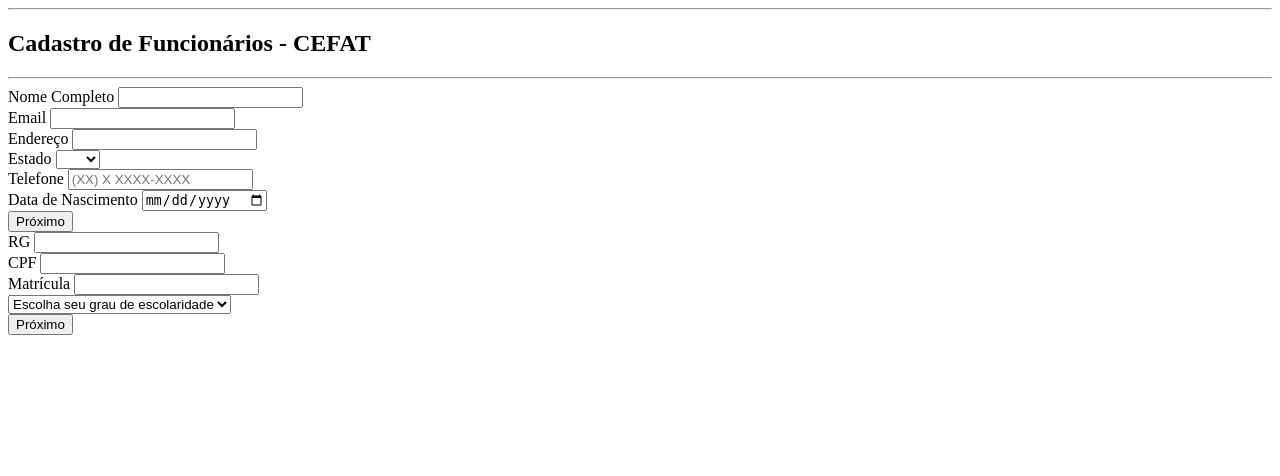
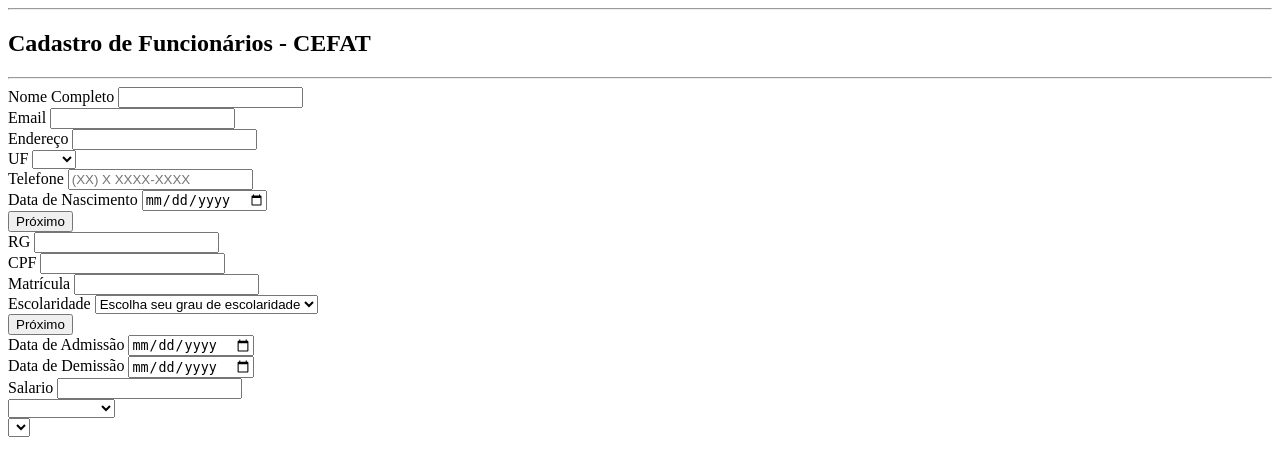
Before and after one commit to claudiojbf/squad2, a Django app: template templates/funcionarios/cadastro-funcionarios.html in a window 1280 px wide. Shown: the top 476 px of the page. Run offline with Django 4.2, Linux system fonts and the light colour scheme; the template is opened without the code that fills it, so the values that code supplies are empty.

Commit message:
Alterando select do estado Criando label do campo de escolaridade Criando o step 3 do formulário

```diff
--- a/templates/funcionarios/cadastro-funcionarios.html
+++ b/templates/funcionarios/cadastro-funcionarios.html
@@ -30,8 +30,8 @@
                 <input id="endereço" name="endereço" class="form-control cadastro-input" type="text" required>
             </div>
 
-            <label for="estado">Estado</label>
-            <select name="estado" id="estado">
+            <label for="uf">UF</label>
+            <select name="uf" id="uf">
                 <option></option>
                 <option>AC</option>
                 <option>AL</option>
@@ -98,6 +98,8 @@
             </div>
 
             <div>
+
+                <label for="escolaridade">Escolaridade</label>
                 <select name="escolaridade" id="escolaridade" required>
                     <option selected disabled>Escolha seu grau de escolaridade</option>
                     <option>Ensino Médio Completo</option>
@@ -115,12 +117,54 @@
         </div>
     </div>
 
-</form>
-<div class="bullet">
-    <span id="bullet-1"> </span>
-    <span id="bullet-2"> </span>
-    <span id="bullet-3"> </span>
-</div>
+    <div class="step-3" id="step-3">
+        <div>
+            <label for="data-admissao">Data de Admissão</label>
+            <input id="data-admissao" type="date">
+        </div>
+
+        <div>
+            <label for="data-demissão">Data de Demissão</label>
+            <input id="data-demissão" type="date">
+        </div>
+
+        <div>
+            <label for="salario">Salario</label>
+            <input id="salario" type="text">
+        </div>
+
+        <div>
+            <select name="setor" id="setor">
+                <option selected disabled></option>
+                <option>Fisioterapia</option>
+                <option>Nutrição</option>
+                <option>Psicologia</option>
+                <option>Serviço Social</option>
+                <option>Fisiologia</option>
+                <option>Odontologia</option>
+                <option>Clínica Geral</option>
+            </select>
+        </div>
+
+        <div>
+            <select name="funçao" id="funçao">
+                <option></option>
+                <option></option>
+                <option></option>
+                <option></option>
+                <option></option>
+                <option></option>
+                <option></option>
+            </select>
+        </div>
+
+    </div>
+
+    <div class="bullet">
+        <span id="bullet-1"> </span>
+        <span id="bullet-2"> </span>
+        <span id="bullet-3"> </span>
+    </div>
 </section>
 
 </body>
```
